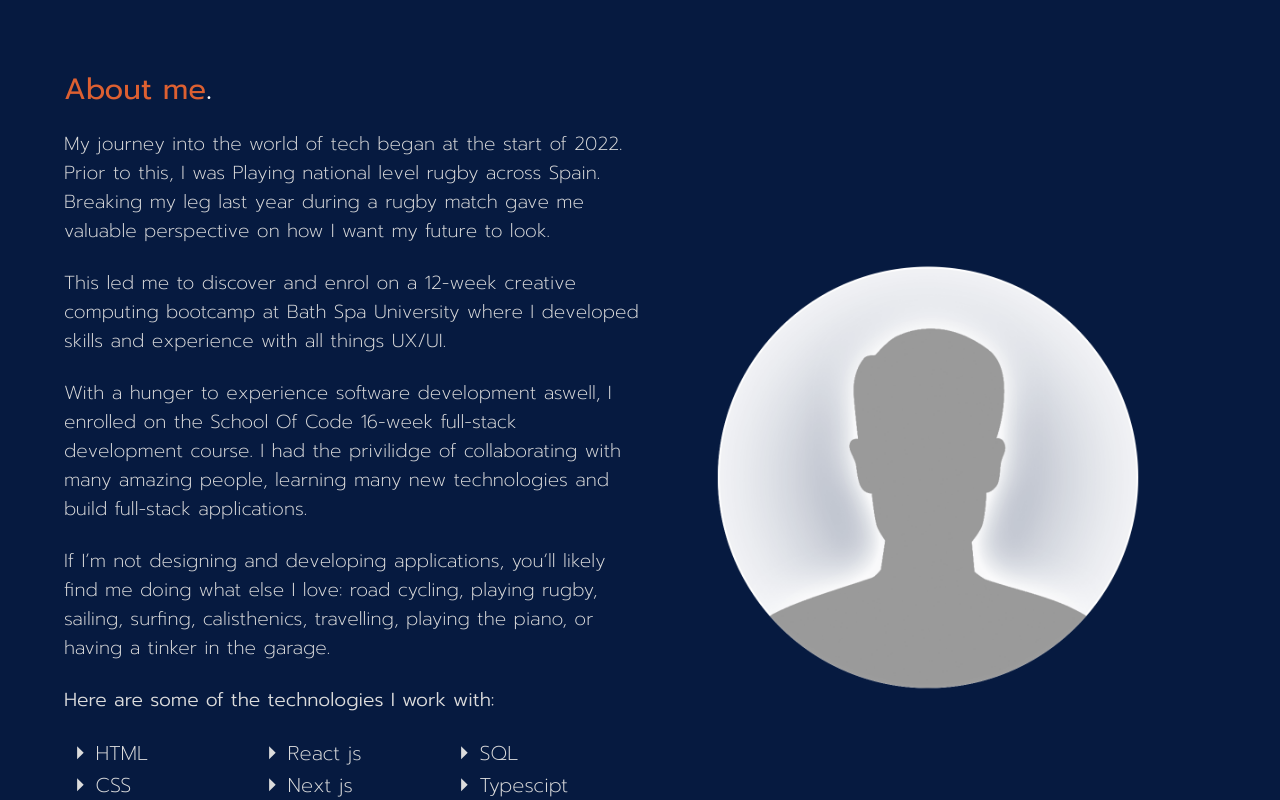
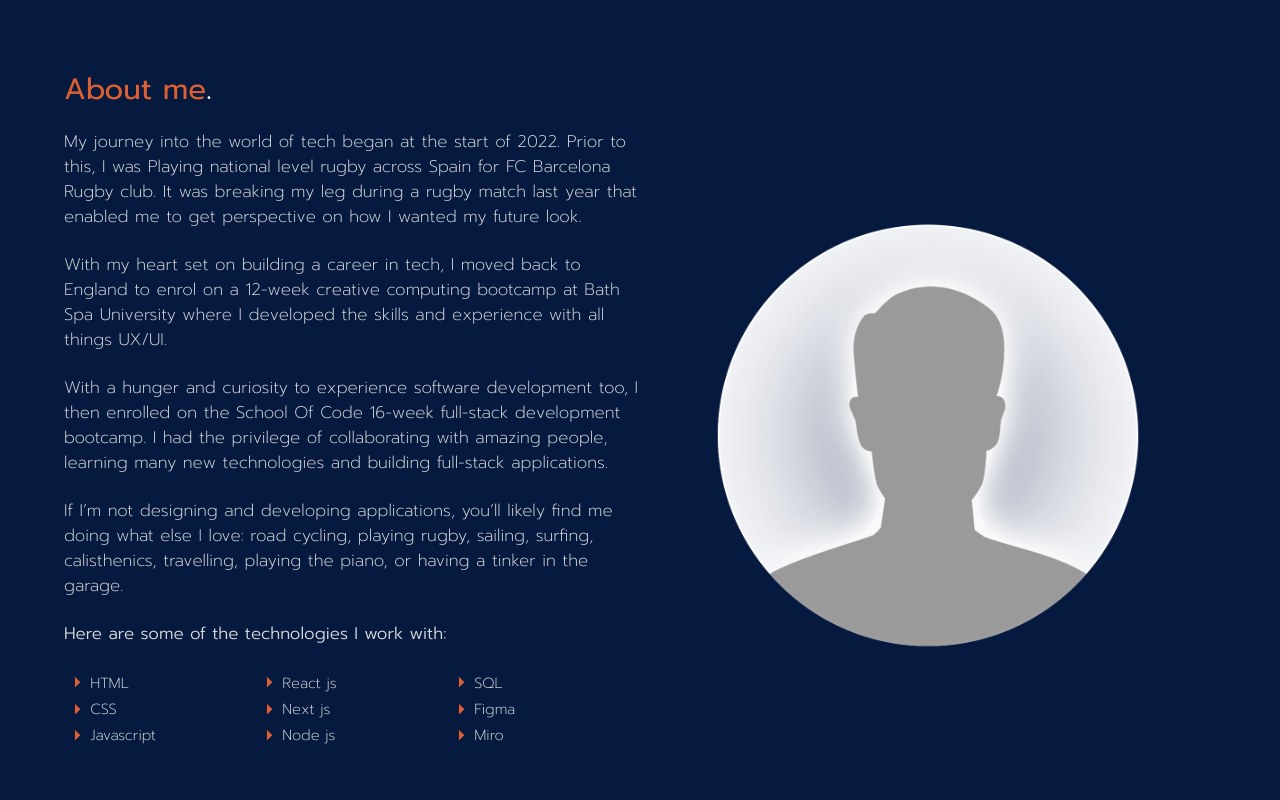
Before and after one commit to leoarthurwall/My-Portfolio, a React (Create React App) app: page / in a window 1280 px wide. Shown: the part 920-1720 px from the top of the page. Built offline with nearby package versions, Linux system fonts and the light colour scheme; a web font is replaced by a local one.

Commit message:
refactored about section content. added color to tech arrows

```diff
--- a/src/Components/About/about.js
+++ b/src/Components/About/about.js
@@ -16,26 +16,28 @@ function About() {
             <text className="about-section-summary">
               <p className="about-section-summary-p">
                 My journey into the world of tech began at the start of 2022.
-                Prior to this, I was Playing national level rugby across Spain.
-                Breaking my leg last year during a rugby match gave me valuable
-                perspective on how I want my future to look.{" "}
+                Prior to this, I was Playing national level rugby across Spain
+                for FC Barcelona Rugby club. It was breaking my leg during a
+                rugby match last year that enabled me to get perspective on how
+                I wanted my future look.{" "}
               </p>
               <p className="about-section-summary-p">
-                This led me to discover and enrol on a 12-week creative
-                computing bootcamp at Bath Spa University where I developed
-                skills and experience with all things UX/UI.{" "}
+                With my heart set on building a career in tech, I moved back to England
+                to enrol on a 12-week creative computing bootcamp at Bath Spa
+                University where I developed the skills and experience with all
+                things UX/UI.{" "}
               </p>
               <p className="about-section-summary-p">
-                With a hunger to experience software development aswell, I
-                enrolled on the School Of Code 16-week full-stack development
-                course. I had the privilidge of collaborating with many amazing
-                people, learning many new technologies and build full-stack
-                applications.{" "}
+                With a hunger and curiosity to experience software development
+                too, I then enrolled on the School Of Code 16-week full-stack
+                development bootcamp. I had the privilege of collaborating with
+                amazing people, learning many new technologies and building
+                full-stack applications.{" "}
               </p>
               <p className="about-section-summary-p">
                 If I’m not designing and developing applications, you’ll likely
-                find me doing what else I love: road cycling,
-                playing rugby, sailing, surfing, calisthenics, travelling, playing the piano,
+                find me doing what else I love: road cycling, playing rugby,
+                sailing, surfing, calisthenics, travelling, playing the piano,
                 or having a tinker in the garage.{" "}
               </p>
               <AboutTechs />
--- a/src/Components/About/about.scss
+++ b/src/Components/About/about.scss
@@ -96,12 +96,12 @@
 /*ABOUT SECTION P TAGS*/
  .about-section-summary-p {
      margin-bottom: 1.1rem;
-     font-size: 0.9rem;
+     font-size: 0.8rem;
 
     }
  .about-section-summary-h4 {
     margin-bottom: 1.1rem;
-    font-size: 0.9rem;
+    font-size: 0.8rem;
     font-weight: 300;
 }
 
@@ -132,12 +132,14 @@
 .about-section-tech-list {
     margin: 0%;
     text-align: left;
+    font-size: 0.7rem;
 }
 .about-section-tech-arrow-list-container {
     display: flex;
     flex-direction: row;
     align-items: center;
 }
+
 
 
 //MEDIA QUERIES
--- a/src/Components/About/techs.js
+++ b/src/Components/About/techs.js
@@ -12,44 +12,44 @@ function AboutTechs(){
               <div className="about-section-tech-container">
                 <div className="about-section-tech-body">
                   <div className="about-section-tech-arrow-list-container">
-                    <ArrowRightIcon />
+                    <ArrowRightIcon sx={{color: "#DD6031" }} fontSize="small"/>
                     <li className="about-section-tech-list">HTML</li>
                   </div>
                   <div className="about-section-tech-arrow-list-container">
-                    <ArrowRightIcon />
+                    <ArrowRightIcon sx={{color: "#DD6031" }} fontSize="small"/>
                     <li className="about-section-tech-list">CSS</li>
                   </div>
                   <div className="about-section-tech-arrow-list-container">
-                    <ArrowRightIcon />
+                    <ArrowRightIcon sx={{color: "#DD6031" }} fontSize="small"/>
                     <li className="about-section-tech-list">Javascript</li>
                   </div>
                 </div>
                 <div className="about-section-tech-body">
                   <div className="about-section-tech-arrow-list-container">
-                    <ArrowRightIcon />
+                    <ArrowRightIcon sx={{color: "#DD6031" }} fontSize="small"/>
                     <li className="about-section-tech-list">React js</li>
                   </div>
                   <div className="about-section-tech-arrow-list-container">
-                    <ArrowRightIcon />
+                    <ArrowRightIcon sx={{color: "#DD6031" }} fontSize="small"/>
                     <li className="about-section-tech-list">Next js</li>
                   </div>
                   <div className="about-section-tech-arrow-list-container">
-                    <ArrowRightIcon />
-                    <li className="about-section-tech-list">Node</li>
+                    <ArrowRightIcon sx={{color: "#DD6031" }} fontSize="small"/>
+                    <li className="about-section-tech-list">Node js</li>
                   </div>
                 </div>
                 <div className="about-section-tech-body">
                   <div className="about-section-tech-arrow-list-container">
-                    <ArrowRightIcon />
+                    <ArrowRightIcon sx={{color: "#DD6031" }} fontSize="small"/>
                     <li className="about-section-tech-list">SQL</li>
                   </div>
                   <div className="about-section-tech-arrow-list-container">
-                    <ArrowRightIcon />
-                    <li className="about-section-tech-list">Typescipt</li>
+                    <ArrowRightIcon  sx={{color: "#DD6031" }} fontSize="small"/>
+                    <li className="about-section-tech-list">Figma</li>
                   </div>
                   <div className="about-section-tech-arrow-list-container">
-                    <ArrowRightIcon />
-                    <li className="about-section-tech-list">Firebase</li>
+                    <ArrowRightIcon sx={{color: "#DD6031" }} fontSize="small"/>
+                    <li className="about-section-tech-list">Miro</li>
                   </div>
                 </div>
               </div>
```
